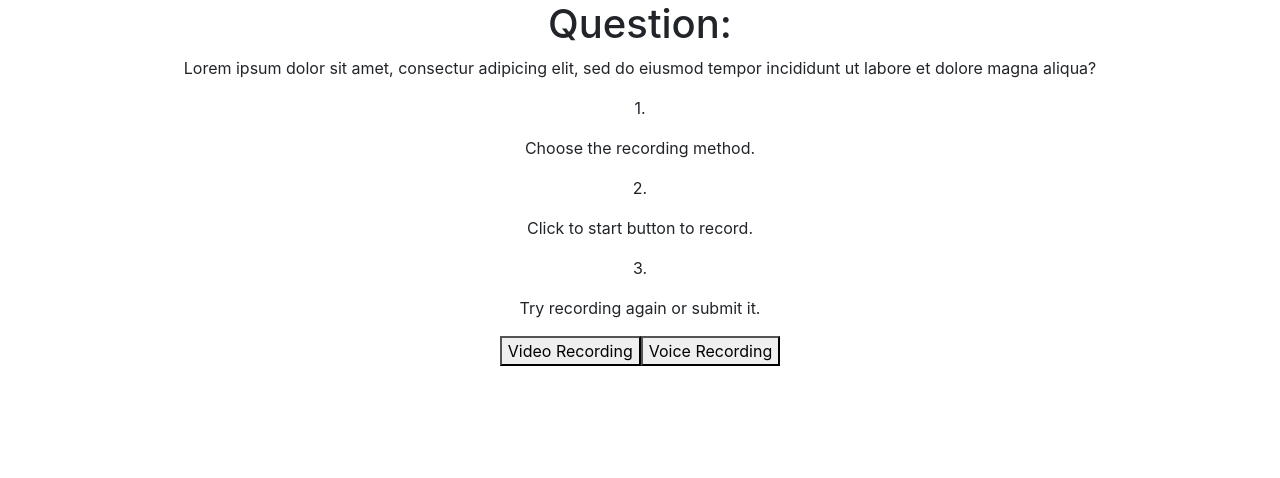
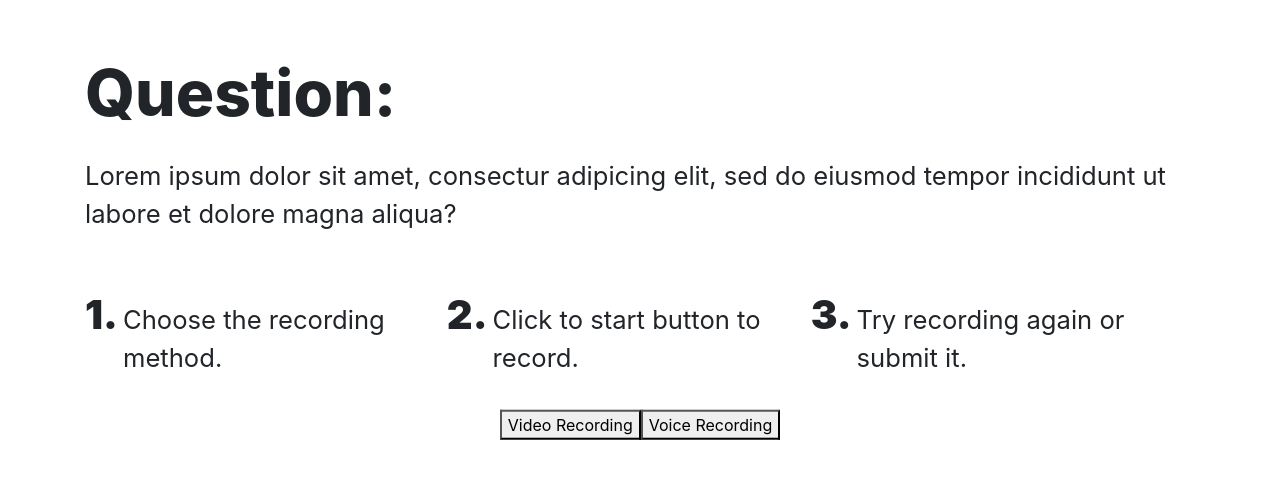
Before and after one commit to sandaiiyahh/Rural-Gap-Equalithon, a React (Create React App) app: page /start in a window 1280 px wide. Shown: the top 478 px of the page. Built offline with nearby package versions, Linux system fonts and the light colour scheme; the HTML template or start-up script is replaced by a standard one.

Commit message:
style MediaSelect question prompt

```diff
--- a/src/components/MediaSelect.js
+++ b/src/components/MediaSelect.js
@@ -2,21 +2,24 @@ import React, { useState } from 'react';
 
 function MediaSelect() {
   return (
-    <>
-      <h1>Question:</h1>
-      <p>
+    <div class="container">
+      <p class="question">Question:</p>
+      <p class="prompt">
         Lorem ipsum dolor sit amet, consectur adipicing elit, sed do eiusmod
         tempor incididunt ut labore et dolore magna aliqua?
       </p>
-      <p>1.</p>
-      <p>Choose the recording method.</p>
-      <p>2.</p>
-      <p>Click to start button to record.</p>
-      <p>3.</p>
-      <p>Try recording again or submit it.</p>
+      <div class="steps">
+        <p class="number">1.</p>
+        <p class="step-text">Choose the recording method.</p>
+
+        <p class="number">2.</p>
+        <p class="step-text">Click to start button to record.</p>
+        <p class="number">3.</p>
+        <p class="step-text">Try recording again or submit it.</p>
+      </div>
       <button>Video Recording</button>
       <button>Voice Recording</button>
-    </>
+    </div>
   );
 }
 
--- a/src/index.css
+++ b/src/index.css
@@ -15,3 +15,41 @@ code {
 .link {
   border: none;
 }
+
+.container {
+  top: 50%;
+  left: 50%;
+  transform: translate3d(-50%, -90%, 0);
+  position: absolute;
+}
+
+.question {
+  font-size: 4em;
+  font-weight: 800;
+  text-align: left;
+}
+
+.prompt {
+  text-align: left;
+  font-size: 1.6em;
+  margin-bottom: 2em;
+}
+
+.steps {
+  display: flex;
+  justify-content: center;
+  align-items: baseline;
+  margin-bottom: 2em;
+}
+
+.number {
+  font-size: 2.5em;
+  font-weight: 900;
+}
+
+.step-text {
+  font-size: 1.6em;
+  vertical-align: text-bottom;
+  text-align: left;
+  margin: 0px 10px 0px 5px;
+}
```
